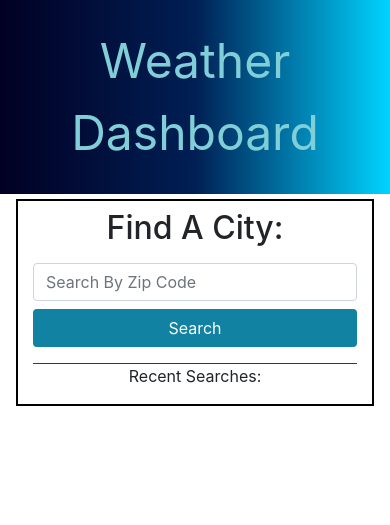
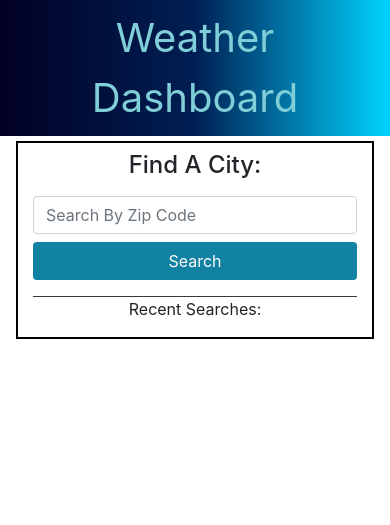
Before and after one commit to amymgardiner/Weather-Dashboard, a plain HTML site: page index.html in a window 390 px wide. Drawn offline with nearby package versions, Linux system fonts and the light colour scheme.

Commit message:
fixed text wrapping issue for header

```diff
--- a/assets/css/style.css
+++ b/assets/css/style.css
@@ -140,7 +140,7 @@ header {
     }
 
     #city-buttons {
-        max-height: calc(100vh - 455px);
+        max-height: calc(100vh - 510px);
     }
 
     #current-city {
@@ -159,9 +159,15 @@ header {
     }
 }
 
-@media only screen and (max-width: 420px) {
+@media only screen and (max-width: 450px) {
 
     header {
+        padding: 0.5rem;
         text-align: center;
+        font-size: 2.5rem;
+    }
+
+    h2 {
+        font-size: 1.5rem;
     }
 }
```
